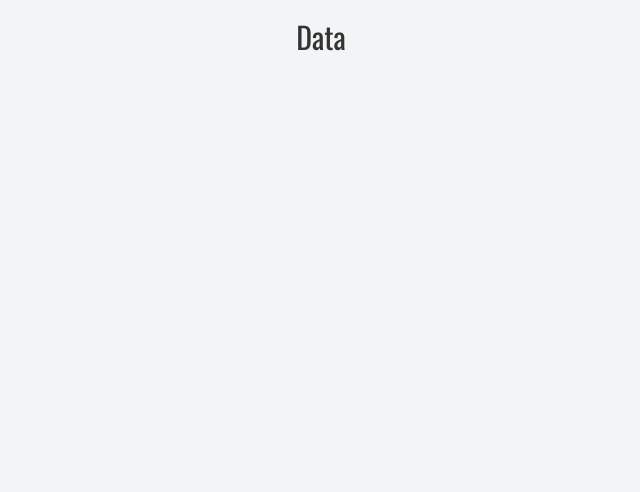
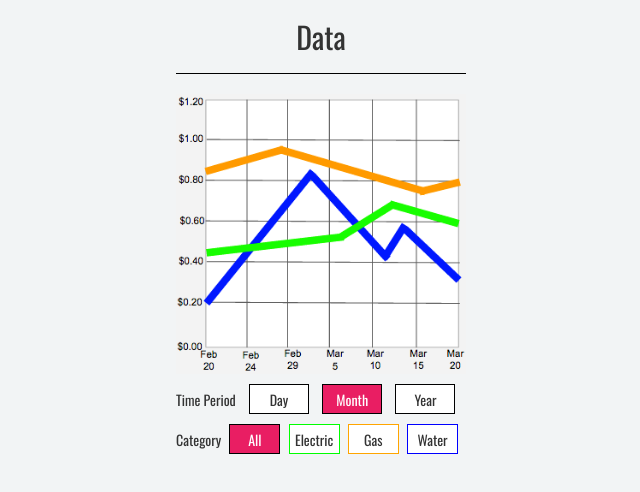
Before and after one commit to dereklh4/cs256utilitytracker, a website: page views/data/index.html in a window 1280 px wide. Shown: the whole page, without its empty margins (319-959 px from the left). Drawn offline with nearby package versions, Linux system fonts and the light colour scheme.

Commit message:
data page

```diff
--- a/scripts/data.js
+++ b/scripts/data.js
@@ -1 +1,28 @@
-console.log("inside data");
+$(document).ready(function() {
+
+    $(".category-button").on("click", function() {
+        if ($(this).hasClass("selected")) {
+            //do nothing
+        }
+        else {
+            $(this).parent().find(".selected").toggleClass("selected");
+            $(this).toggleClass("selected");
+
+            //change the image
+            if ($(this).attr("id") == "all") {
+                $("#graph-img").attr("src", "../../content/graph_all.png");
+            }
+            else if ($(this).attr("id") == "electric") {
+                $("#graph-img").attr("src", "../../content/graph_electric.png");
+            }
+            else if ($(this).attr("id") == "gas") {
+                $("#graph-img").attr("src", "../../content/graph_gas.png");
+            }
+            else if ($(this).attr("id") == "water") {
+                $("#graph-img").attr("src", "../../content/graph_water.png");
+            }
+        }
+
+    })
+
+});
--- a/styles/data.css
+++ b/styles/data.css
@@ -0,0 +1,45 @@
+img {
+    width: 100%;
+}
+
+.button-container {
+    display: inline-block;
+    margin-top: 10px;
+}
+
+.button {
+    display: inline-block;
+    height: 30px;
+    line-height: 30px;
+    background-color: white;
+    text-align: center;
+    border: 1px solid black;
+    cursor: pointer;
+}
+
+.time-button {
+    width: 60px;
+    margin-left: 10px;
+}
+
+.category-button {
+    width: 51px;
+    margin-left: 5px;
+}
+
+#electric {
+    border: 1px solid lime;
+}
+
+#gas {
+    border: 1px solid orange;
+}
+
+#water {
+    border: 1px solid blue;
+}
+
+.selected {
+    background-color: #E91E63;
+    color: white;
+}
--- a/styles/shared.css
+++ b/styles/shared.css
@@ -43,3 +43,7 @@ img {
 .caret.left {
     border-right: 10px solid;
 }
+
+hr {
+    border-top: 1px solid black;
+}
--- a/views/data/index.html
+++ b/views/data/index.html
@@ -17,9 +17,24 @@
 <body>
     <div class="container">
         <h2 class="title">Data</h2>
-
+        <hr>
+        <img id="graph-img" src="../../content/graph_all.png" />
+        <div class="button-container">
+            <span id="time-period-title">Time Period</span>
+            <div class="time-button button">Day</div>
+            <div class="time-button button selected">Month</div>
+            <div class="time-button button">Year</div>
+        </div>
+        <div class="button-container">
+            <span>Category</span>
+            <div class="category-button button selected" id="all">All</div>
+            <div class="category-button button" id="electric">Electric</div>
+            <div class="category-button button" id="gas">Gas</div>
+            <div class="category-button button" id="water">Water</div>
+        </div>
     </div>
 
+    <script src="https://cdnjs.cloudflare.com/ajax/libs/jquery/2.2.2/jquery.min.js"></script>
     <script src="../../scripts/data.js"></script>
 </body>
 </html>
```
Also changed, not shown: views/control/index.html (+2 -0 lines), README.md, scripts/control.js (line endings or trailing spaces).
